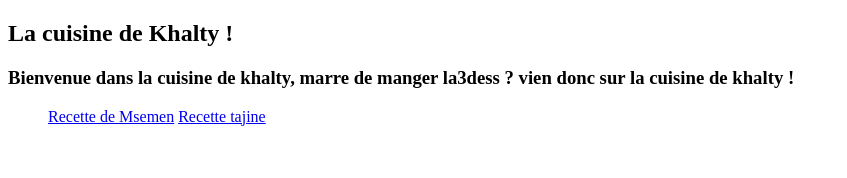
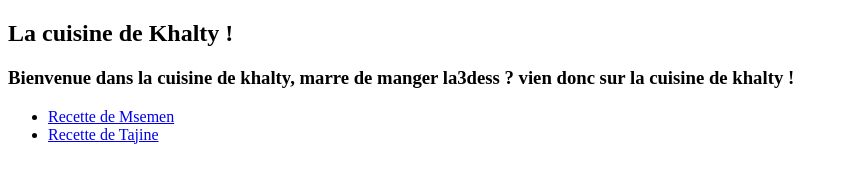
Before and after one commit to Zaidckh/odin-recipes, a plain HTML site: page index.html in a window 1280 px wide. Shown: the whole page, without its empty margins (0-847 px from the left). Drawn offline with Linux system fonts and the light colour scheme.

Commit message:
modified the recipes lists
because that was ugly

```diff
--- a/index.html
+++ b/index.html
@@ -11,9 +11,9 @@
       Bienvenue dans la cuisine de khalty, marre de manger la3dess ? vien donc
       sur la cuisine de khalty !
     </h3>
-    <ol>
-      <a href="pages/msemen.html">Recette de Msemen</a>
-      <a href="pages/tajine.html">Recette tajine</a>
-    </ol>
+    <ul>
+      <li><a href="pages/msemen.html">Recette de Msemen</a></li>
+      <li><a href="pages/tajine.html">Recette de Tajine</a></li>
+    </ul>
   </body>
 </html>
```
